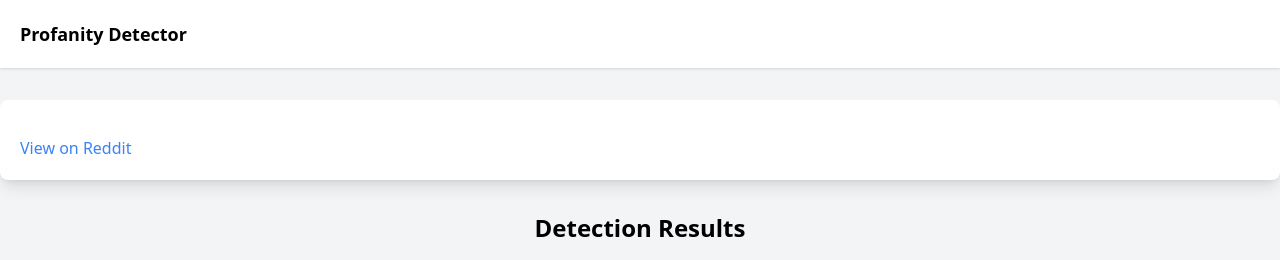
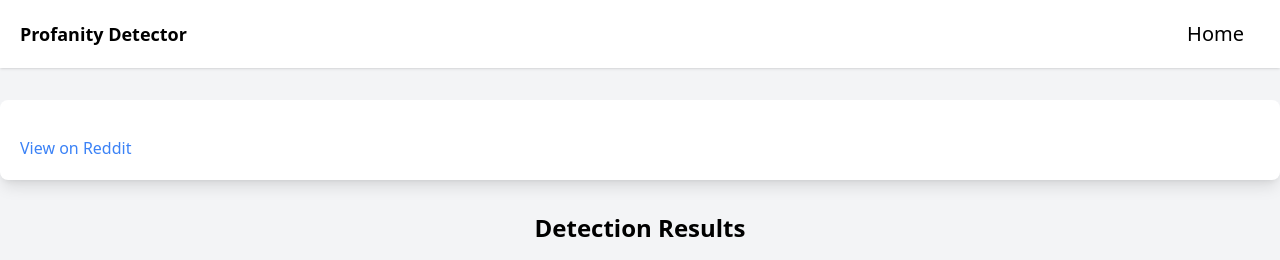
Before and after one commit to devinbook/Filipino-reddit-profanity, a Flask app: template templates/results.html in a window 1280 px wide. Shown: the top 260 px of the page. Run offline with Flask 3, Linux system fonts and the light colour scheme; the template is opened without the code that fills it, so the values that code supplies are empty; some libraries are stand-ins or nearby versions.

Commit message:
Update results.html

```diff
--- a/templates/results.html
+++ b/templates/results.html
@@ -6,8 +6,21 @@
     <script src="https://cdn.tailwindcss.com"></script>
   </head>
   <body class="bg-gray-100">
+    <!-- Navigation Bar -->
     <nav class="p-5 bg-white shadow">
-      <div class="text-lg font-bold">Profanity Detector</div>
+      <div class="flex items-center justify-between">
+        <div class="text-lg font-bold">Profanity Detector</div>
+        <!-- Home Button -->
+        <ul
+          class="md:flex md:items-center z-[-1] md:z-auto md:static absolute bg-white w-full left-0 md:w-auto md:py-0 py-4 md:pl-0 pl-7 md:opacity-100 opacity-0 top-[-400px] transition-all ease-in duration-500"
+        >
+          <li class="mx-4 my-6 md:my-0">
+            <a href="/" class="text-xl hover:text-cyan-500 duration-500"
+              >Home</a
+            >
+          </li>
+        </ul>
+      </div>
     </nav>
 
     <!-- Post Details -->
```
